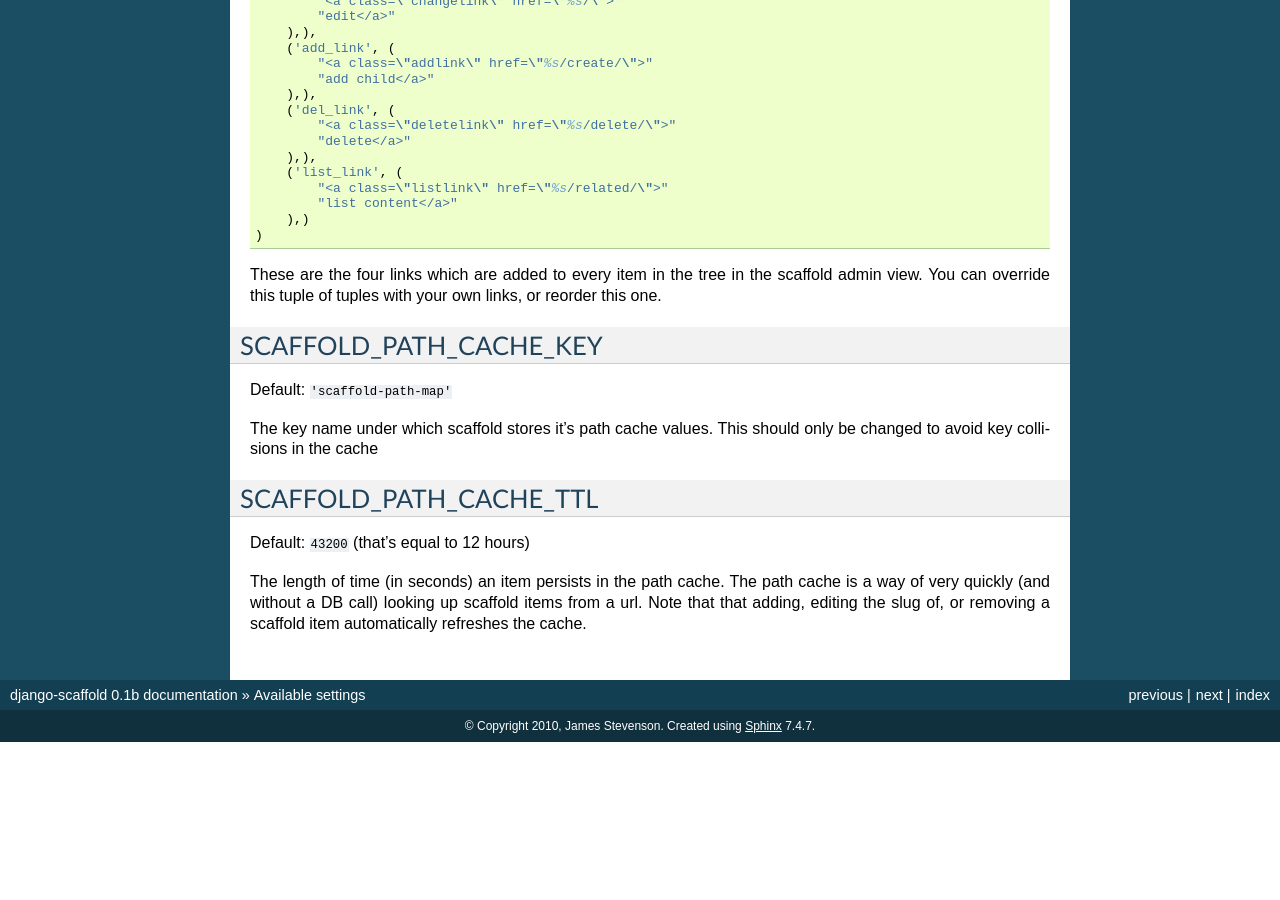
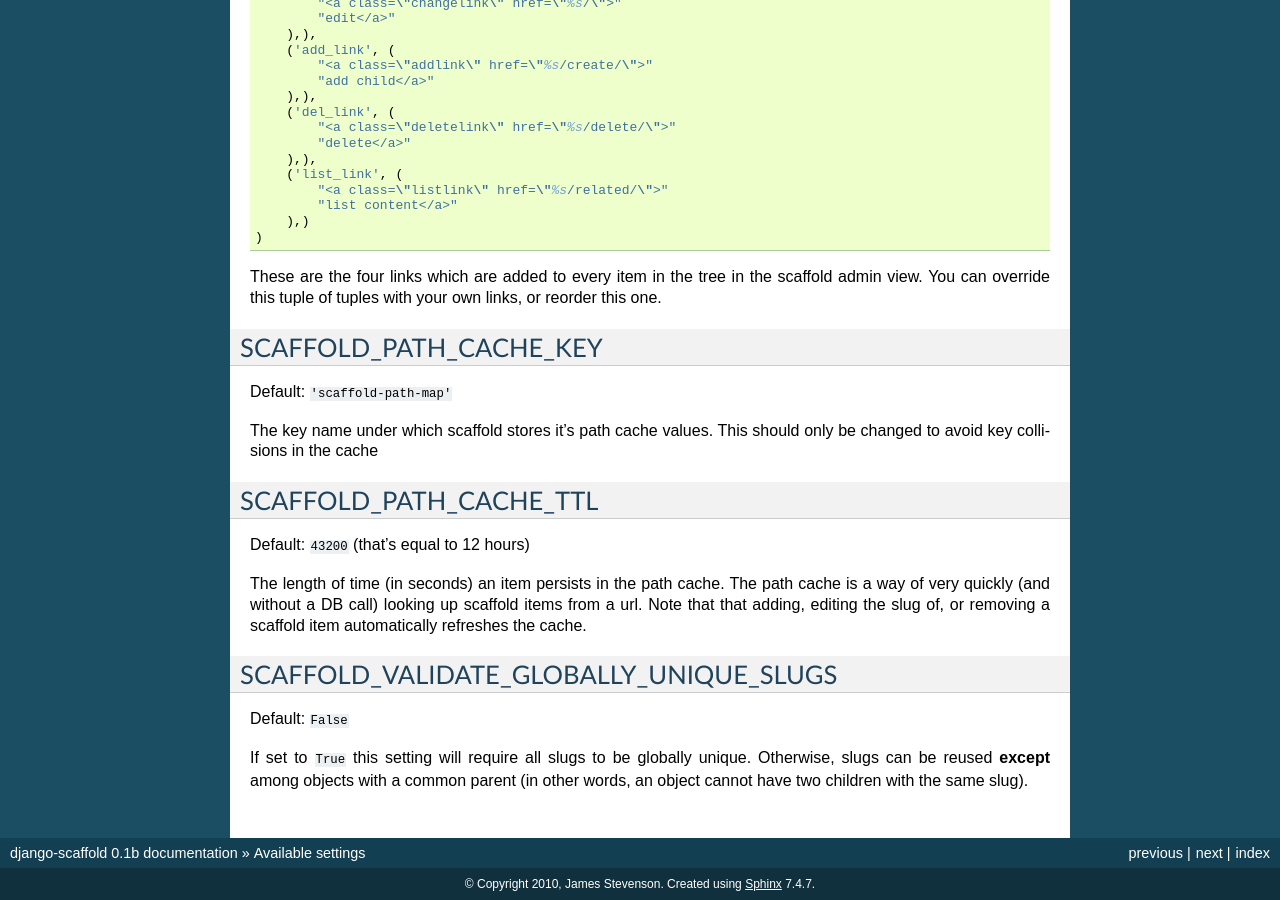
Before and after one commit to mazelife/django-scaffold, a Sphinx documentation site: the page built from docs/source/settings.rst, in a window 1280 px wide and 900 px high, scrolled down 995 px. Built offline with Sphinx 7.4.7, drawn with Linux system fonts in a browser that asks for light colours; pages that are not in the unit, such as notebooks, are missing from menus; before the commit the page ends 1737 px from its top, so only the background shows below that; some of the changed text lies outside the part shown.

Commit message:
Updates settings doc to add SCAFFOLD_VALIDATE_GLOBALLY_UNIQUE_SLUGS

```diff
--- a/docs/source/settings.rst
+++ b/docs/source/settings.rst
@@ -12,7 +12,7 @@ Default: ``True``
 
 One of scaffold's features is that you can order multiple types of content that is attached to a scaffold item. For example, lets say you extend ``scaffold.models.BaseSection`` with a model called Section. By it's very nature, one section can be the child of another. However, you might also create a model called ``Article`` which has a Foreign-key relationship with a section, and thus is it's child too. In fact you might even establish a generic foreign key relationship between a model and your ``Section`` model. When this property is set to True, you can order all items relative to each other via the admin interface.
 
-Note that for this to work, all models must share a common field were the order, relative to each other, can be stored as an integer. By default, models that inherit from ``scaffold.models.BaseSection``assume this field is called 'order'.
+Note that for this to work, all models must share a common field were the order, relative to each other, can be stored as an integer. By default, models that inherit from ``scaffold.models.BaseSection`` assume this field is called 'order'.
 
 If you don't want this ordering option to be available in the admin interface for associated content, set this to False.
 
@@ -69,3 +69,10 @@ SCAFFOLD_PATH_CACHE_TTL
 Default: ``43200`` (that's equal to 12 hours)
 
 The length of time (in seconds) an item persists in the path cache. The path cache is a way of very quickly (and without a DB call) looking up scaffold items from a url. Note that that adding, editing the slug of, or removing a scaffold item automatically refreshes the cache.
+
+SCAFFOLD_VALIDATE_GLOBALLY_UNIQUE_SLUGS
+^^^^^^^^^^^^^^^^^^^^^^^^^^^^^^^^^^^^^^^^^^^^^^
+
+Default: ``False``
+
+If set to ``True`` this setting will require all slugs to be globally unique. Otherwise, slugs can be reused **except** among objects with a common parent (in other words, an object cannot have two children with the same slug).
```
